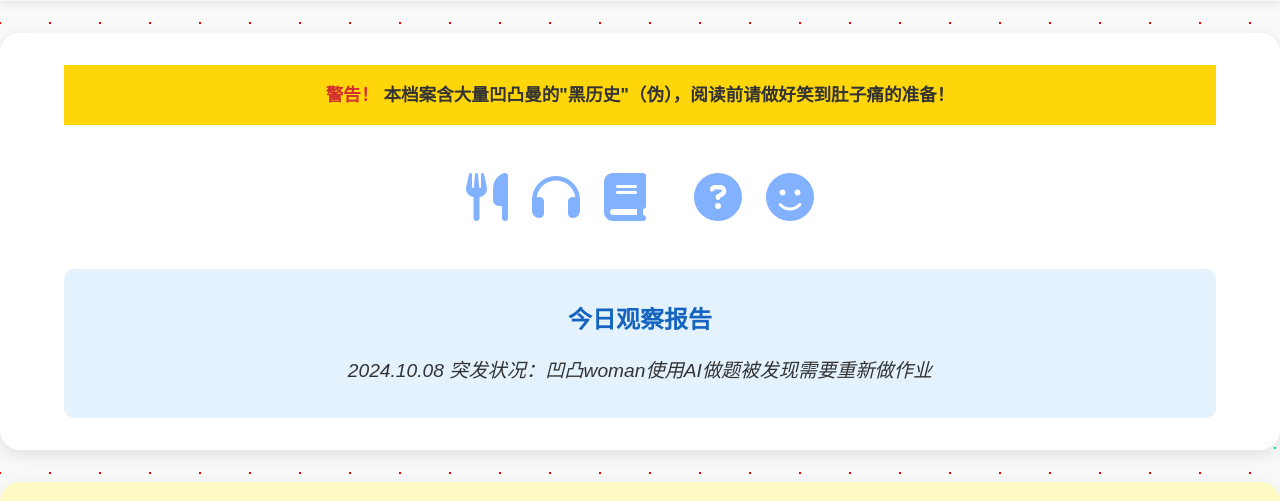
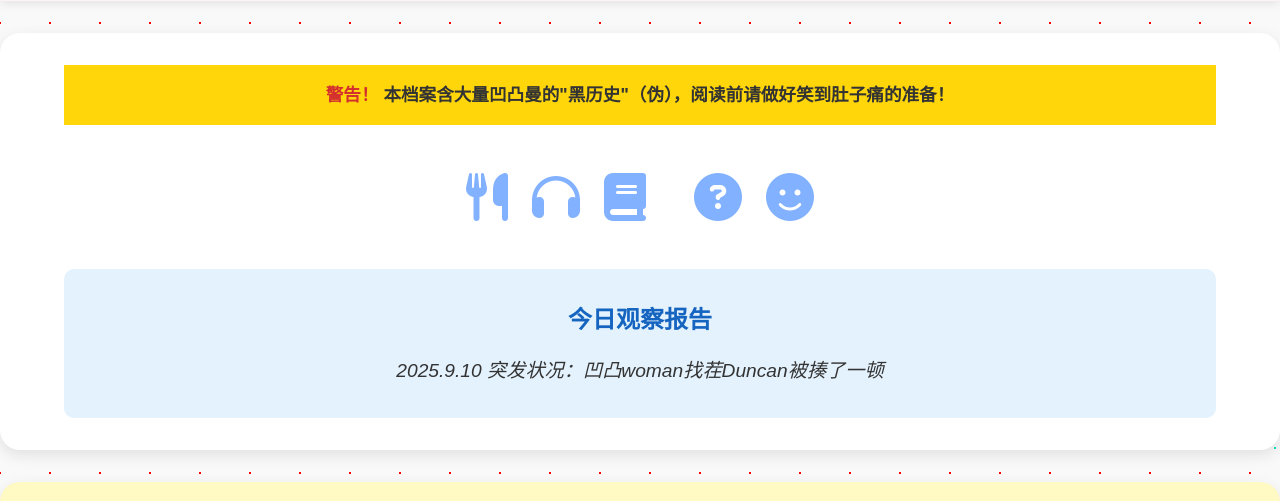
Before and after one commit to JOhnson2526/ultrawoman, a plain HTML site: page index.html in a window 1280 px wide. Shown: the part 77-578 px from the top of the page. Drawn offline with Linux system fonts and the light colour scheme.

Commit message:
Update index.html

```diff
--- a/index.html
+++ b/index.html
@@ -913,7 +913,8 @@
             const observationReports = [
                 "2024.10.10 观察记录：凹凸woman每天都要嗯上几分钟",
                 "2024.10.09 紧急通知：凹凸woman在美术课上玩真心话大冒险被罚了一周detention",
-                "2024.10.08 突发状况：凹凸woman使用AI做题被发现需要重新做作业"
+                "2024.10.08 突发状况：凹凸woman使用AI做题被发现需要重新做作业",
+                "2025.9.10 突发状况：凹凸woman找茬Duncan被揍了一顿"
             ];
 
             // 语录数据
```
